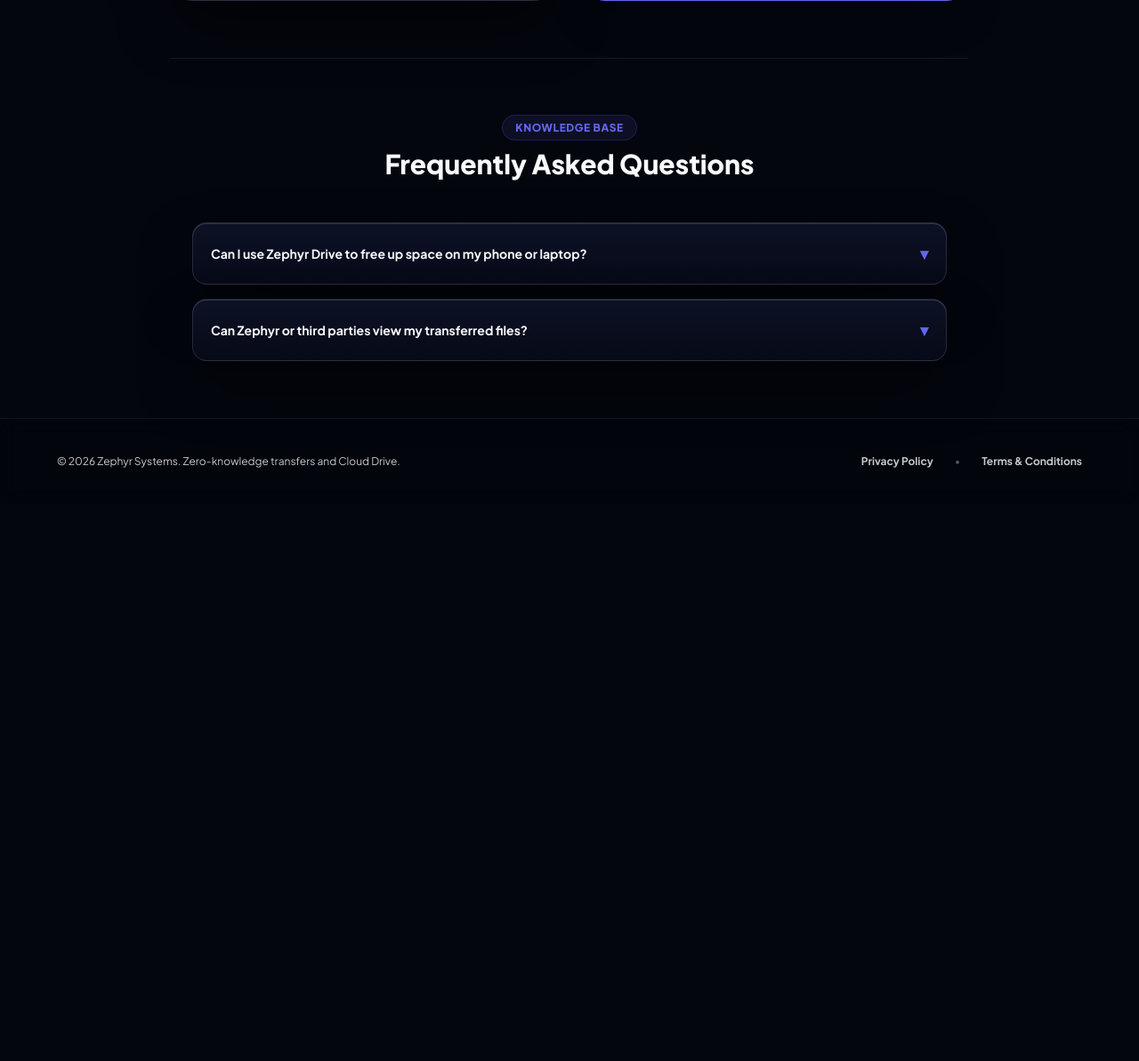
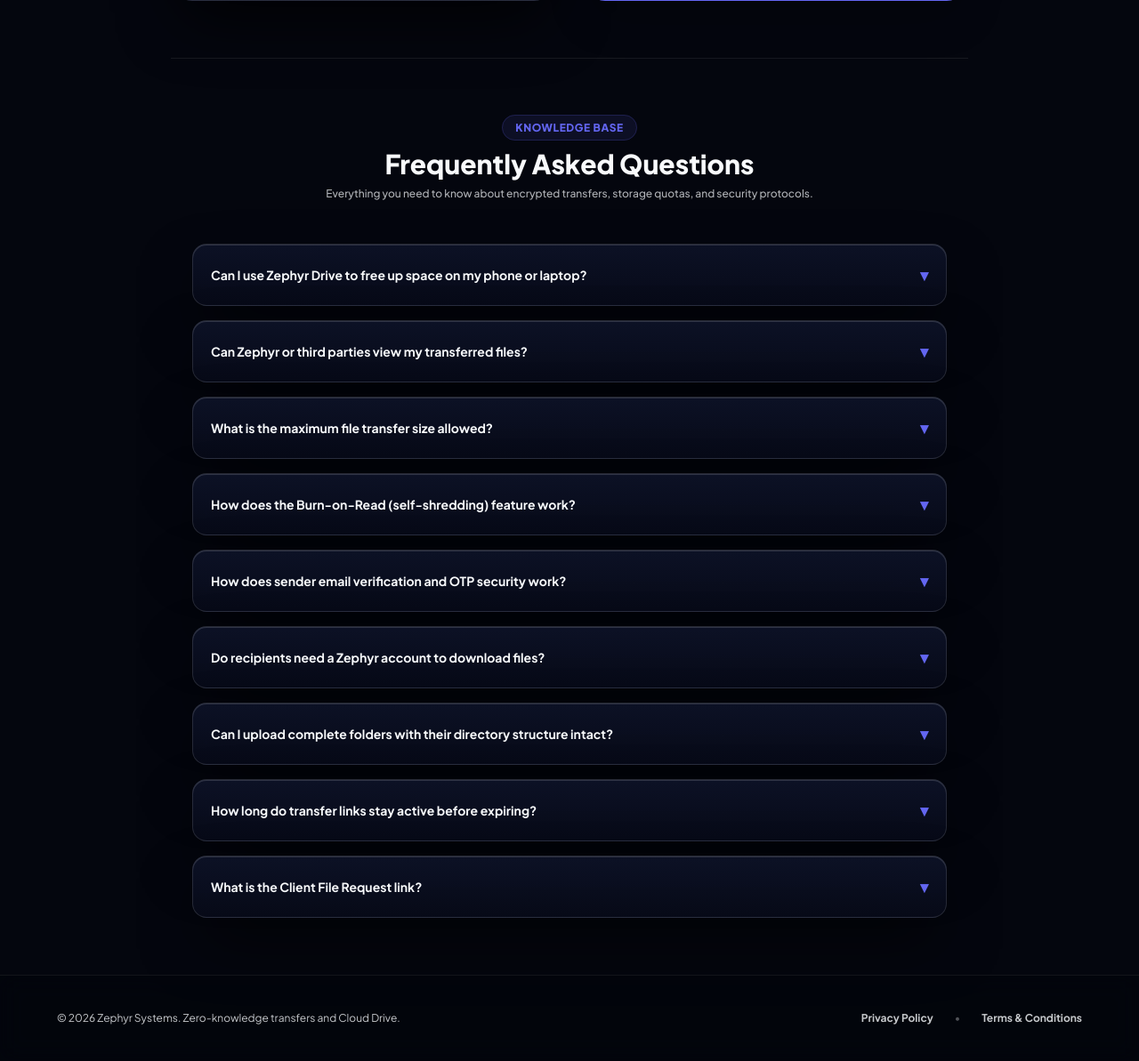
Before and after one commit to priyam698/vaultpro, a FastAPI app: page / in a window 1280 px wide. Shown: the part 4331-5524 px from the top of the page at 89% size. Before the commit the page ends 4857 px from the top, so only its background shows below. Run offline with FastAPI, Linux system fonts and the light colour scheme; some libraries are stand-ins or nearby versions.

Commit message:
Expand FAQ accordion with comprehensive security and storage questions

```diff
--- a/templates/index.html
+++ b/templates/index.html
@@ -1261,6 +1261,7 @@
         Knowledge Base
       </span>
       <h3 class="text-2xl sm:text-3xl font-black mt-3">Frequently Asked Questions</h3>
+      <p class="text-xs opacity-70 mt-2 font-medium">Everything you need to know about encrypted transfers, storage quotas, and security protocols.</p>
     </div>
 
     <div class="space-y-4">
@@ -1270,7 +1271,7 @@
           <span class="text-indigo-500 text-lg group-open:rotate-180 transition duration-200">▾</span>
         </summary>
         <p class="text-xs opacity-75 mt-3 leading-relaxed">
-          Yes. You can upload 4K video footage, photo galleries, spreadsheets, and archives directly into your encrypted Zephyr Drive vault (5 GB Free or 200 GB on Pro).
+          Yes. You can upload 4K video footage, raw photo galleries, archives, and documents directly to your encrypted Zephyr Drive vault (5 GB Free or 200 GB on Pro). Once uploaded, you can safely delete the local copies from your device.
         </p>
       </details>
 
@@ -1280,7 +1281,77 @@
           <span class="text-indigo-500 text-lg group-open:rotate-180 transition duration-200">▾</span>
         </summary>
         <p class="text-xs opacity-75 mt-3 leading-relaxed">
-          No. Zephyr operates on zero-knowledge architecture. When passcodes are used, key derivation occurs on your local browser.
+          No. Zephyr operates on a zero-knowledge architecture. When client-side passcodes are enabled, key derivation and payload hashing occur entirely inside your browser. No unencrypted keys or passcodes are ever written to our server logs or databases.
+        </p>
+      </details>
+
+      <details class="obsidian-panel p-5 rounded-2xl group cursor-pointer">
+        <summary class="font-bold text-sm list-none flex justify-between items-center select-none">
+          <span>What is the maximum file transfer size allowed?</span>
+          <span class="text-indigo-500 text-lg group-open:rotate-180 transition duration-200">▾</span>
+        </summary>
+        <p class="text-xs opacity-75 mt-3 leading-relaxed">
+          The Free Starter tier supports single file packages up to <strong>2.00 GB</strong> per transfer. Upgrading to <strong>Zephyr Pro ($4/mo)</strong> expands your transfer pipeline to <strong>50 GB</strong> per single transfer and provides a permanent 200 GB cloud vault.
+        </p>
+      </details>
+
+      <details class="obsidian-panel p-5 rounded-2xl group cursor-pointer">
+        <summary class="font-bold text-sm list-none flex justify-between items-center select-none">
+          <span>How does the Burn-on-Read (self-shredding) feature work?</span>
+          <span class="text-indigo-500 text-lg group-open:rotate-180 transition duration-200">▾</span>
+        </summary>
+        <p class="text-xs opacity-75 mt-3 leading-relaxed">
+          When you set the download limit to <strong>1 (Burn on Read 🔥)</strong> under Security options, the underlying object stored in our Cloudflare R2 edge pipe is immediately purged the millisecond the recipient finishes their download. The link is permanently destroyed and cannot be accessed again.
+        </p>
+      </details>
+
+      <details class="obsidian-panel p-5 rounded-2xl group cursor-pointer">
+        <summary class="font-bold text-sm list-none flex justify-between items-center select-none">
+          <span>How does sender email verification and OTP security work?</span>
+          <span class="text-indigo-500 text-lg group-open:rotate-180 transition duration-200">▾</span>
+        </summary>
+        <p class="text-xs opacity-75 mt-3 leading-relaxed">
+          To prevent spoofing and spam abuse, email transfers require a 6-digit verification code sent directly to the address provided in "Your Email". Each OTP is valid for <strong>3 minutes</strong>. If an incorrect code is entered <strong>4 consecutive times</strong>, that address is placed into a strict <strong>30-minute security lockout</strong>.
+        </p>
+      </details>
+
+      <details class="obsidian-panel p-5 rounded-2xl group cursor-pointer">
+        <summary class="font-bold text-sm list-none flex justify-between items-center select-none">
+          <span>Do recipients need a Zephyr account to download files?</span>
+          <span class="text-indigo-500 text-lg group-open:rotate-180 transition duration-200">▾</span>
+        </summary>
+        <p class="text-xs opacity-75 mt-3 leading-relaxed">
+          No. Anyone receiving a Zephyr transfer link or email notification can click and download the files immediately in their web browser without registering an account, installing software, or paying any fees.
+        </p>
+      </details>
+
+      <details class="obsidian-panel p-5 rounded-2xl group cursor-pointer">
+        <summary class="font-bold text-sm list-none flex justify-between items-center select-none">
+          <span>Can I upload complete folders with their directory structure intact?</span>
+          <span class="text-indigo-500 text-lg group-open:rotate-180 transition duration-200">▾</span>
+        </summary>
+        <p class="text-xs opacity-75 mt-3 leading-relaxed">
+          Yes. Click the <strong>Add folders</strong> button on the transfer dashboard to select an entire directory tree. Zephyr maps your relative file paths to keep nested subfolders organized exactly as they appear on your local hard drive.
+        </p>
+      </details>
+
+      <details class="obsidian-panel p-5 rounded-2xl group cursor-pointer">
+        <summary class="font-bold text-sm list-none flex justify-between items-center select-none">
+          <span>How long do transfer links stay active before expiring?</span>
+          <span class="text-indigo-500 text-lg group-open:rotate-180 transition duration-200">▾</span>
+        </summary>
+        <p class="text-xs opacity-75 mt-3 leading-relaxed">
+          You can select link lifetimes of <strong>1 Hour</strong>, <strong>24 Hours</strong>, or <strong>3 Days</strong>. Pro members can also choose extended retention windows or set transfers to <strong>Never Expire</strong> to archive them permanently in their Cloud Drive Vault.
+        </p>
+      </details>
+
+      <details class="obsidian-panel p-5 rounded-2xl group cursor-pointer">
+        <summary class="font-bold text-sm list-none flex justify-between items-center select-none">
+          <span>What is the Client File Request link?</span>
+          <span class="text-indigo-500 text-lg group-open:rotate-180 transition duration-200">▾</span>
+        </summary>
+        <p class="text-xs opacity-75 mt-3 leading-relaxed">
+          The <strong>Request</strong> feature generates a branded drop portal link you can send to clients or collaborators. Anyone with the link can deposit massive video footage or assets directly into your personal Zephyr Vault without needing to create an account.
         </p>
       </details>
     </div>
```
